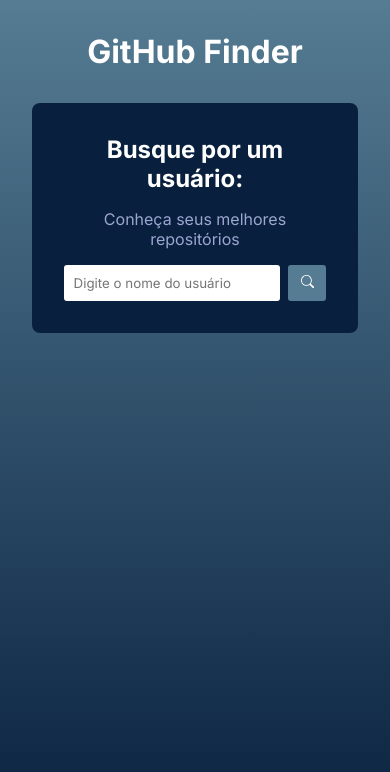
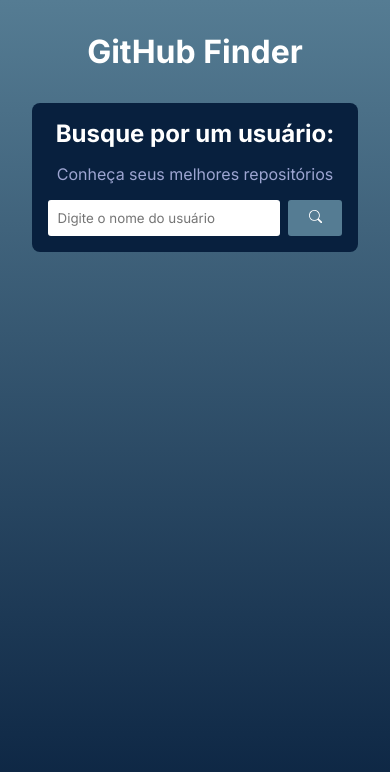
Before and after one commit to Lucasm4sco/github-find, a React (Vite) app: page / in a window 390 px wide. Shown: the top 772 px of the page. Built offline with nearby package versions, Linux system fonts and the light colour scheme.

Commit message:
style: search component adaptability

```diff
--- a/src/components/Search/Search.module.css
+++ b/src/components/Search/Search.module.css
@@ -39,3 +39,9 @@
     background-color: #557c93;
     cursor: pointer;
 }
+
+@media (max-width: 450px) {
+    .search {
+        padding: 1rem;
+    }
+}
```
